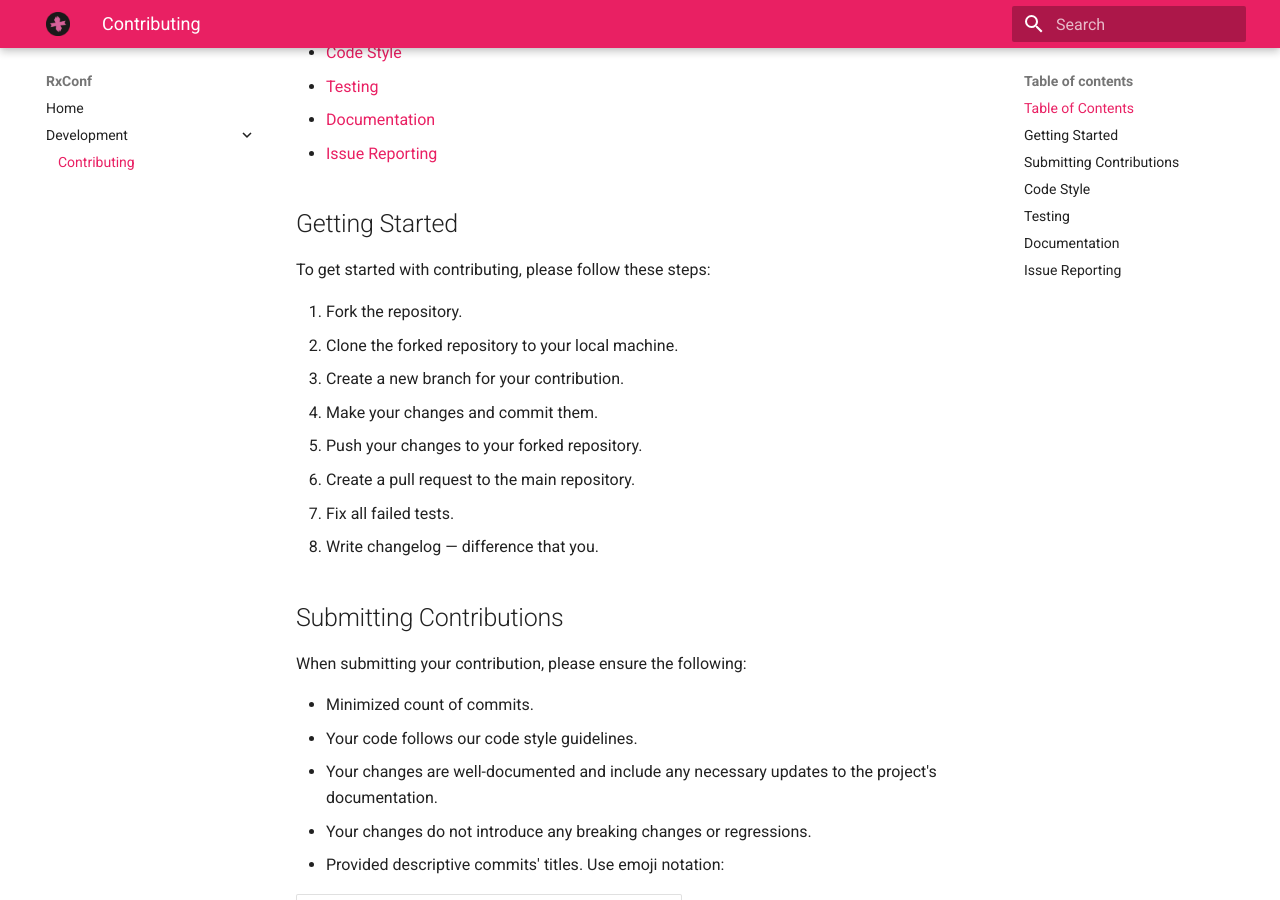
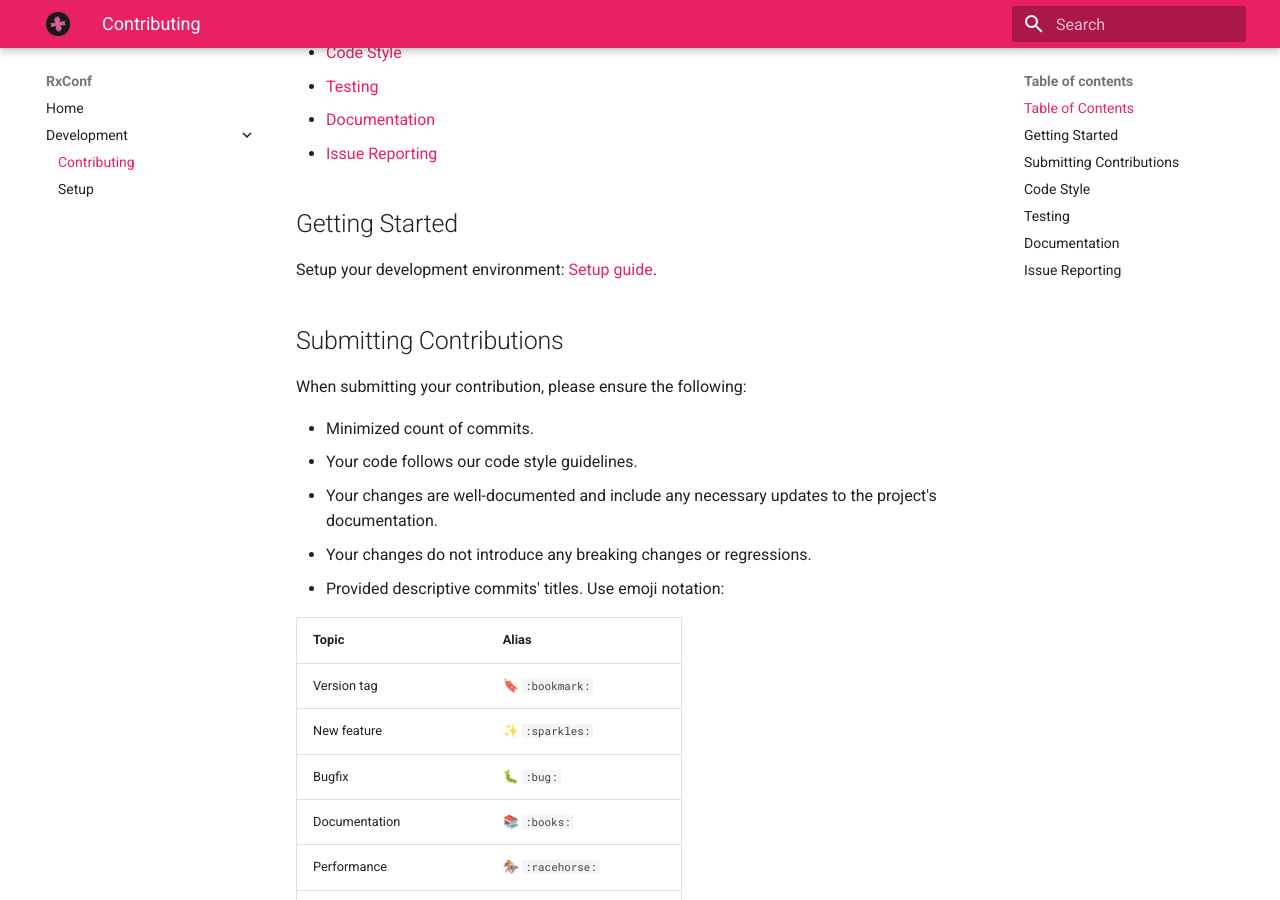
Before and after one commit to realkarych/rxconf, an MkDocs documentation site: the page built from docs/development/contributing.md, in a window 1280 px wide and 900 px high, scrolled down 365 px. Built offline with MkDocs 1.6.1 and Material for MkDocs 9.7.7, drawn with Linux system fonts in a browser that asks for light colours.

Commit message:
:books: Add setup.md; update docs

```diff
--- a/docs/development/contributing.md
+++ b/docs/development/contributing.md
@@ -15,16 +15,7 @@ Please take a moment to review the following guidelines before submitting your c
 
 ## Getting Started
 
-To get started with contributing, please follow these steps:
-
-1. Fork the repository.
-2. Clone the forked repository to your local machine.
-3. Create a new branch for your contribution.
-4. Make your changes and commit them.
-5. Push your changes to your forked repository.
-6. Create a pull request to the main repository.
-7. Fix all failed tests.
-8. Write changelog — difference that you.
+Setup your development environment: [Setup guide](setup.md).
 
 ## Submitting Contributions
 
--- a/mkdocs.yml
+++ b/mkdocs.yml
@@ -10,6 +10,11 @@ nav:
   - Home: index.md
   - Development:
       - Contributing: development/contributing.md
+      - Setup: development/setup.md
 
 plugins:
   - search
+
+markdown_extensions:
+  - admonition
+  - codehilite
```
Also changed, not shown: README.md (+1 -1 lines), docs/development/setup.md (added, +93 -0 lines).
